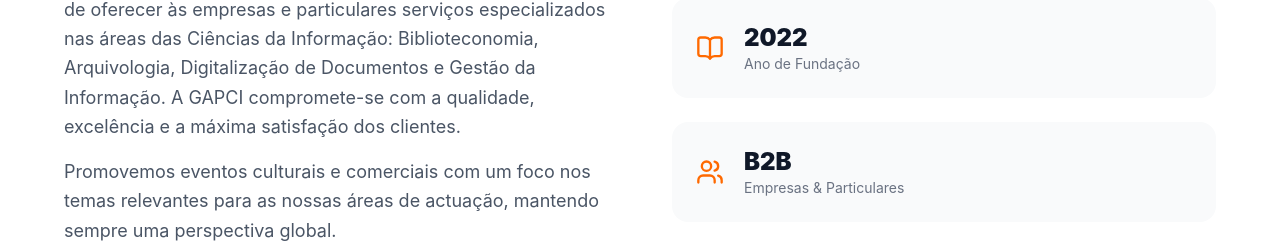
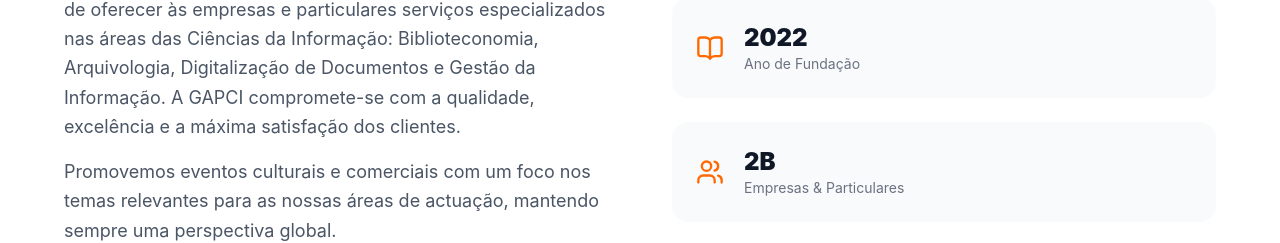
Before and after one commit to GelsonChissanda/GLOBAL-A.P.C.I, a React (Vite) app in the folder gapci-website/: page / in a window 1280 px wide. Shown: the part 1109-1352 px from the top of the page. Built offline with nearby package versions, Linux system fonts and the light colour scheme.

Commit message:
contador efect

```diff
--- a/gapci-website/src/components/About.jsx
+++ b/gapci-website/src/components/About.jsx
@@ -1,11 +1,64 @@
+import { useEffect, useRef, useState } from "react"
 import { BookOpen, Users, Award } from "lucide-react"
 import logo from "../assets/logoo.png"
 
 const stats = [
-  { icon: <BookOpen size={28} />, value: "2022", label: "Ano de Fundação" },
-  { icon: <Users size={28} />, value: "B2B", label: "Empresas & Particulares" },
-  { icon: <Award size={28} />, value: "100%", label: "Profissionais Certificados" },
+  { icon: <BookOpen size={28} />, value: 2022, suffix: "", label: "Ano de Fundação" },
+  { icon: <Users size={28} />, value: 2, suffix: "B", label: "Empresas & Particulares" },
+  { icon: <Award size={28} />, value: 100, suffix: "%", label: "Profissionais Certificados" },
 ]
+
+function CountUpValue({ value, suffix = "", duration = 1200 }) {
+  const [displayValue, setDisplayValue] = useState(0)
+  const [hasAnimated, setHasAnimated] = useState(false)
+  const ref = useRef(null)
+
+  useEffect(() => {
+    const node = ref.current
+    if (!node) return
+
+    const observer = new IntersectionObserver(
+      ([entry]) => {
+        if (entry.isIntersecting) {
+          setHasAnimated(true)
+          observer.disconnect()
+        }
+      },
+      { threshold: 0.4 }
+    )
+
+    observer.observe(node)
+    return () => observer.disconnect()
+  }, [])
+
+  useEffect(() => {
+    if (!hasAnimated) return
+
+    let frameId
+    const startTime = performance.now()
+    const target = Number(value)
+
+    const step = (currentTime) => {
+      const progress = Math.min((currentTime - startTime) / duration, 1)
+      const eased = 1 - Math.pow(1 - progress, 3)
+      setDisplayValue(Math.round(target * eased))
+
+      if (progress < 1) {
+        frameId = window.requestAnimationFrame(step)
+      }
+    }
+
+    frameId = window.requestAnimationFrame(step)
+    return () => window.cancelAnimationFrame(frameId)
+  }, [duration, hasAnimated, value])
+
+  return (
+    <span ref={ref}>
+      {displayValue}
+      {suffix}
+    </span>
+  )
+}
 
 export default function About() {
 
@@ -62,7 +115,9 @@ export default function About() {
               <div className="flex items-center gap-5 rounded-2xl bg-gray-50 p-6">
                 <div className="text-orange-500">{s.icon}</div>
                 <div>
-                  <p className="text-2xl font-black text-gray-900">{s.value}</p>
+                  <p className="text-2xl font-black text-gray-900">
+                    <CountUpValue value={s.value} suffix={s.suffix} />
+                  </p>
                   <p className="text-sm text-gray-500">{s.label}</p>
                 </div>
               </div>
```
